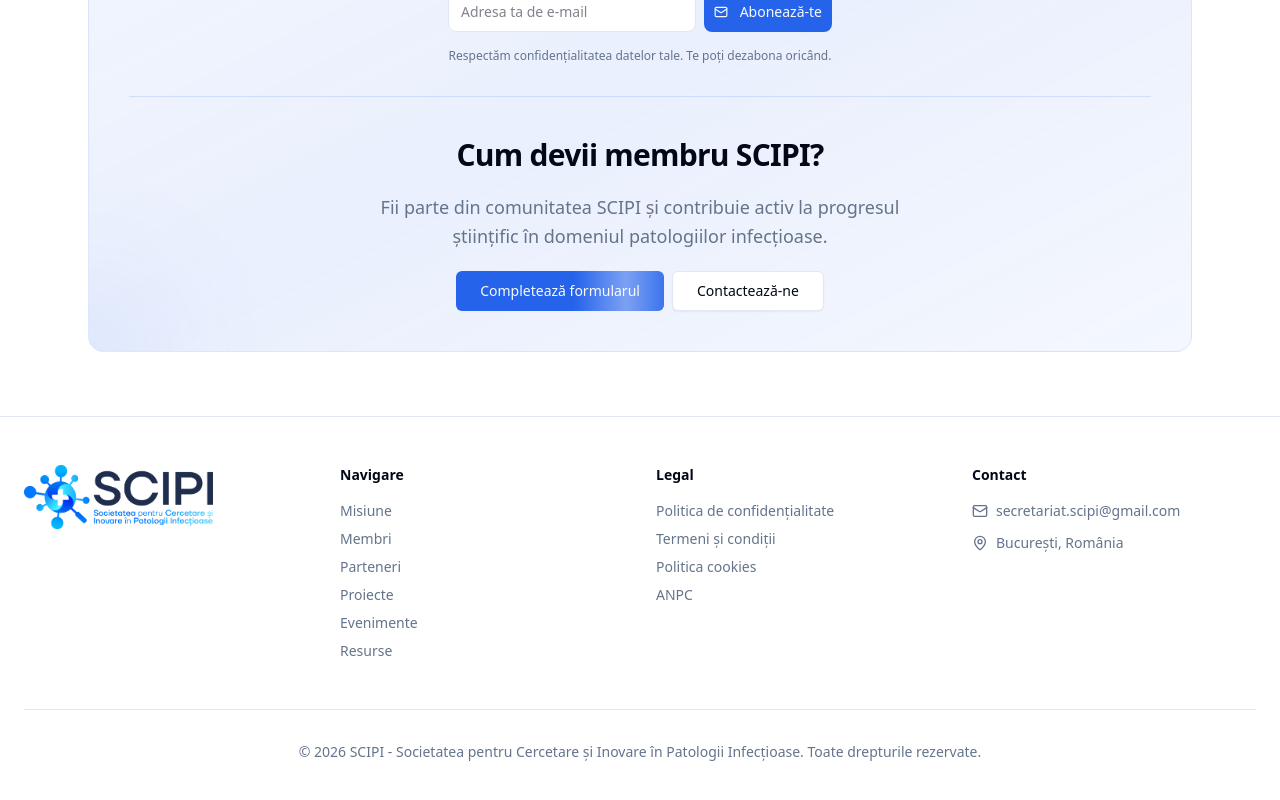
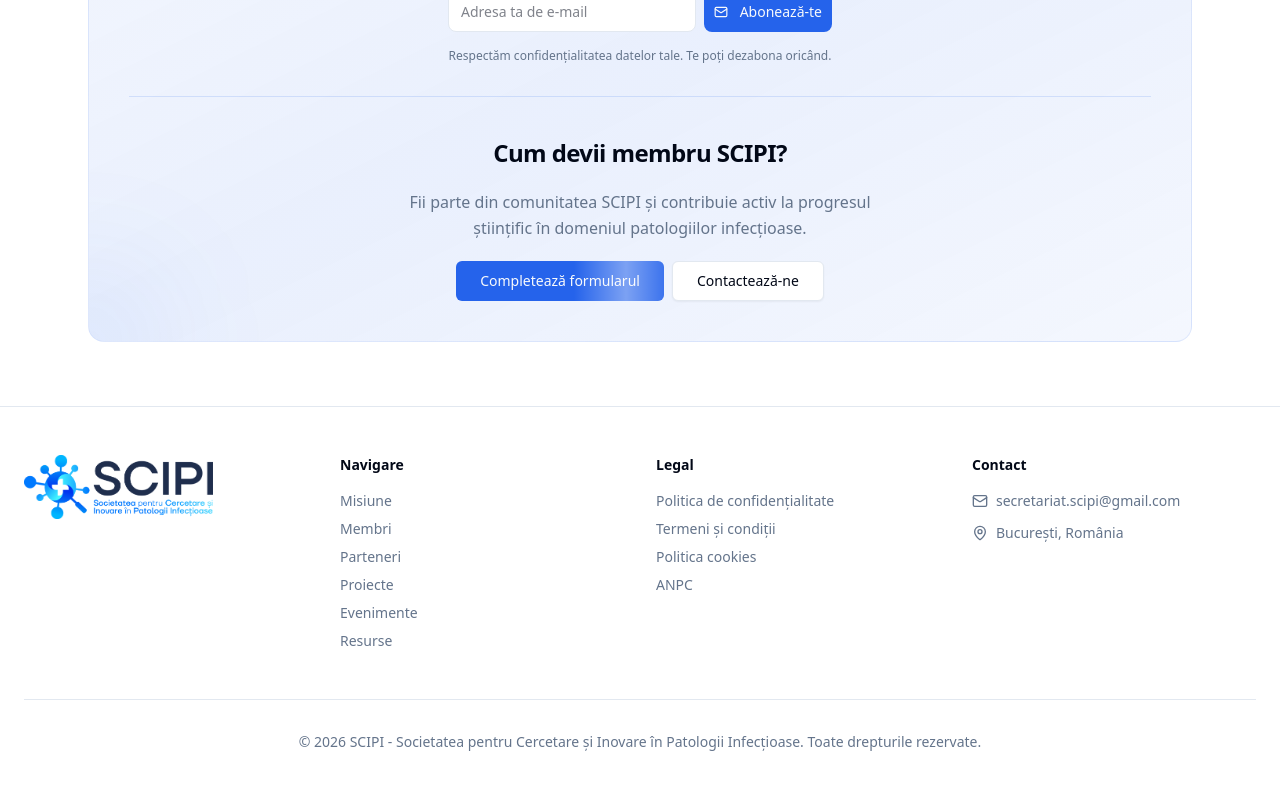
Before and after one commit to scipi2025/scipi, a Next.js app: page / in a window 1280 px wide. Shown: the part 2353-3153 px from the top of the page. Built offline with nearby package versions, Linux system fonts and the light colour scheme; no server answers; the database is empty.

Commit message:
fix photos

```diff
--- a/app/(public)/events/EventsPageClient.tsx
+++ b/app/(public)/events/EventsPageClient.tsx
@@ -135,7 +135,7 @@ export function EventsPageClient({ events }: EventsPageClientProps) {
                         src={event.imageUrl}
                         alt={title}
                         fill
-                        className="object-cover group-hover:scale-105 transition-transform duration-300"
+                        className="object-cover object-top group-hover:scale-105 transition-transform duration-300"
                       />
                     </div>
                   )}
--- a/app/(public)/events/[slug]/EventDetailPageClient.tsx
+++ b/app/(public)/events/[slug]/EventDetailPageClient.tsx
@@ -141,12 +141,12 @@ export function EventDetailPageClient({ event }: EventDetailPageClientProps) {
 
       {/* Image */}
       {event.imageUrl && (
-        <div className="relative w-full h-64 md:h-96 rounded-lg overflow-hidden">
+        <div className="relative w-full h-104 md:h-160 rounded-lg overflow-hidden">
           <Image
             src={event.imageUrl}
             alt={title}
             fill
-            className="object-cover"
+            className="object-cover object-top"
           />
         </div>
       )}
--- a/app/(public)/projects/[slug]/ProjectDetailPageClient.tsx
+++ b/app/(public)/projects/[slug]/ProjectDetailPageClient.tsx
@@ -188,13 +188,12 @@ export function ProjectDetailPageClient({ project }: ProjectDetailPageClientProp
 
       {/* Image */}
       {project.imageUrl && (
-        <div className="w-full rounded-lg overflow-hidden bg-muted">
+        <div className="relative w-full h-104 md:h-160 rounded-lg overflow-hidden bg-muted">
           <Image
             src={project.imageUrl}
             alt={title}
-            width={1920}
-            height={1080}
-            className="w-full h-64 object-cover md:h-auto md:max-h-[75vh] md:object-contain"
+            fill
+            className="object-cover object-top"
           />
         </div>
       )}
--- a/components/HomePageClient.tsx
+++ b/components/HomePageClient.tsx
@@ -331,10 +331,10 @@ export function HomePageClient({ carouselImages, news }: HomePageClientProps) {
 
               {/* CTA - Cum devii membru */}
               <div className="flex flex-col items-center text-center space-y-5 p-8 md:p-10">
-                <h2 className="text-2xl md:text-3xl font-bold tracking-tight">
+                <h2 className="text-xl md:text-2xl font-bold tracking-tight">
                   {t("home.cta.title")}
                 </h2>
-                <p className="max-w-[550px] text-muted-foreground md:text-lg leading-relaxed">
+                <p className="max-w-[500px] text-muted-foreground text-sm md:text-base leading-relaxed">
                   {t("home.cta.text")}
                 </p>
                 <div className="flex flex-col gap-2 min-[400px]:flex-row">
```
